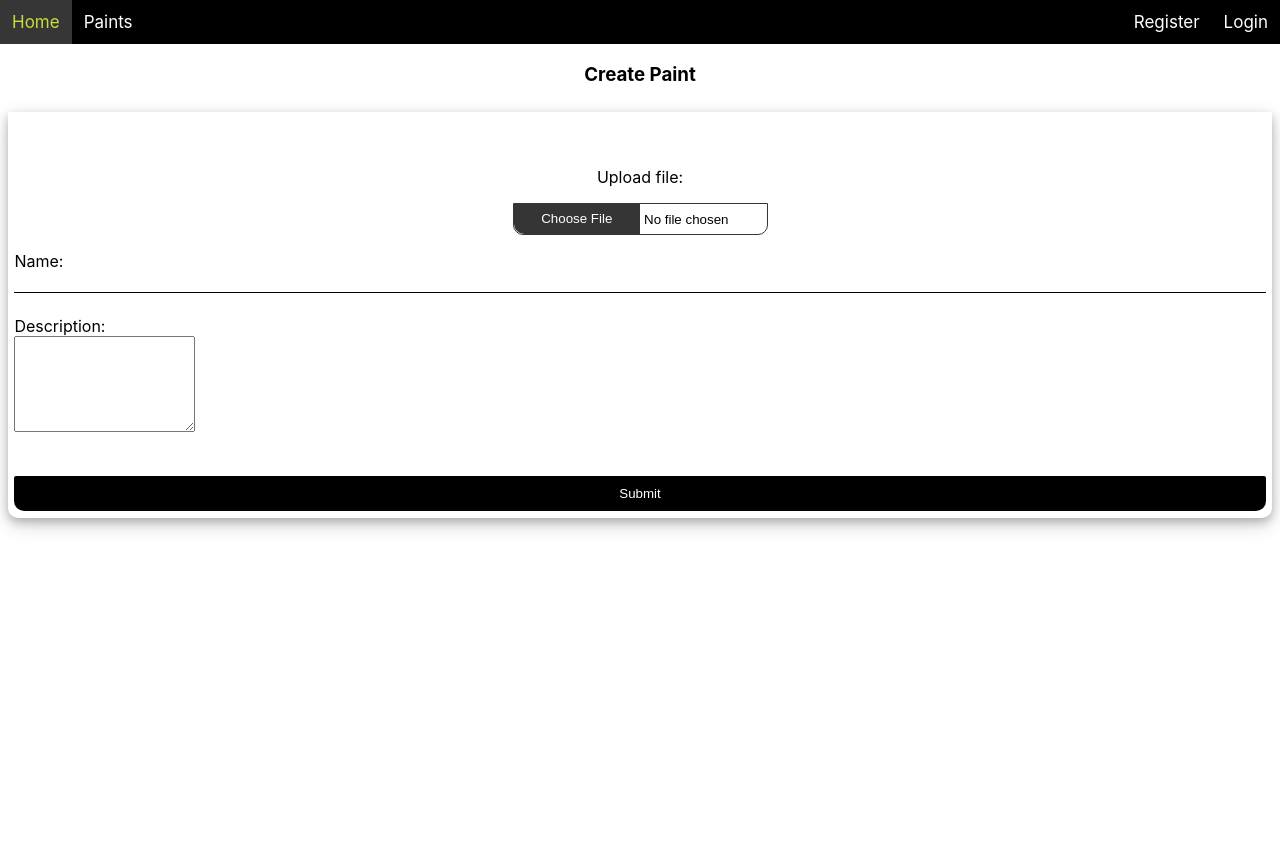
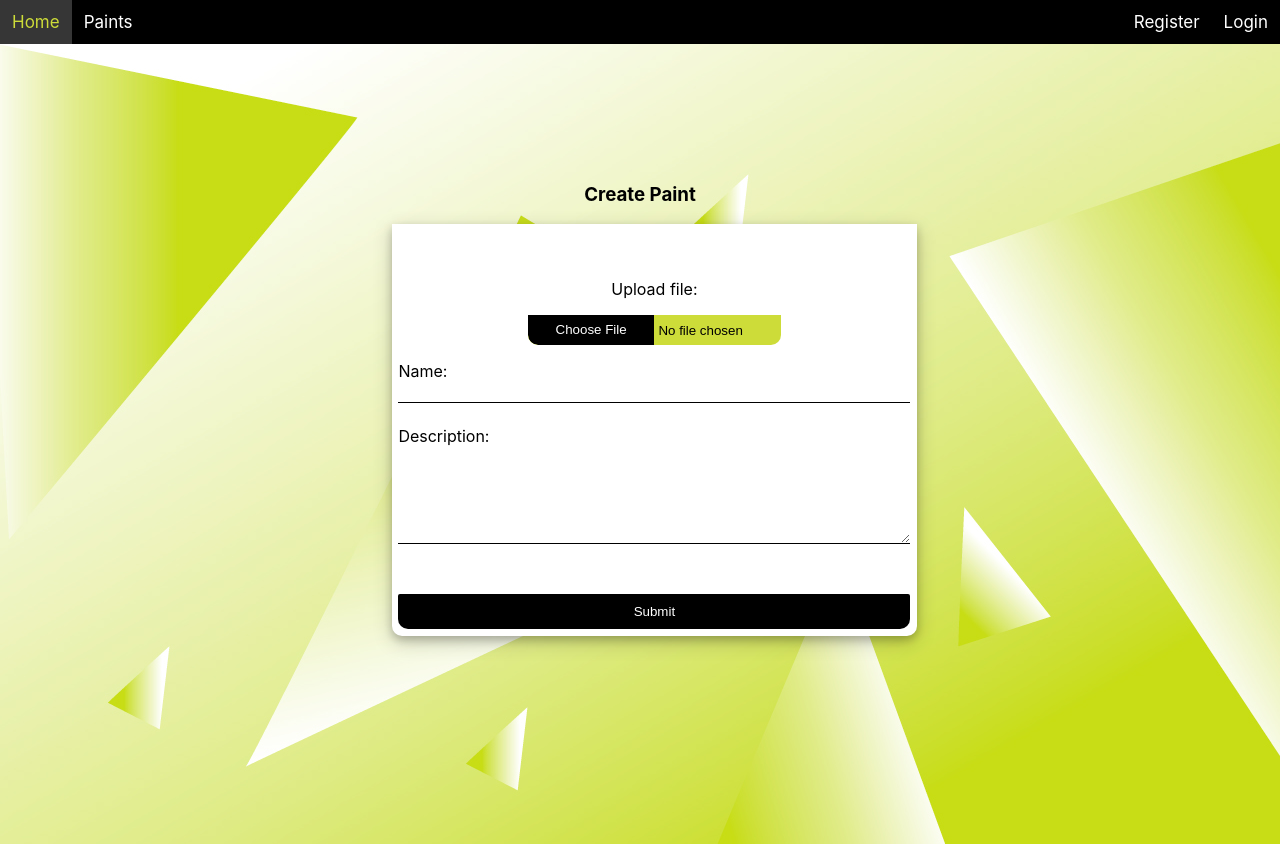
Before and after one commit to lpanova/Out-of-art, a React (Create React App) app: page /create in a window 1280 px wide. Before the commit the page ends 800 px from the top, so only its background shows below. Built offline with nearby package versions, Linux system fonts and the light colour scheme.

Commit message:
Add some form styling.

```diff
--- a/src/App.css
+++ b/src/App.css
@@ -50,7 +50,7 @@
 
 .button:hover {
   cursor: pointer;
-  background-color: 363636;
+  background-color: #363636;
   color:#cddc39;
 }
 
--- a/src/components/CreatePaint.js
+++ b/src/components/CreatePaint.js
@@ -105,12 +105,12 @@ function CreatePaint() {
 
   return (
     <div>
+      <div className="wrapper-form">
         <div>
-        <div>
-          <div>
-            <h3 className="text-center">Create Paint</h3>
+          <div className="text-center">
+            <h3>Create Paint</h3>
           </div>
-          <div className=" flex-x-center">
+
           <form className="form" onSubmit={handleSubmit}>
             <div className="flex-x-center">
               <div className="wrapper-input">
@@ -141,9 +141,8 @@ function CreatePaint() {
               rows="6"
               className="form-input"
             />
-              <input type="submit" value="Submit" className="form-button" />
+            <input type="submit" value="Submit" className="form-button " />
           </form>
-          </div>
         </div>
       </div>
     </div>
--- a/src/components/Login.js
+++ b/src/components/Login.js
@@ -40,7 +40,7 @@ function Login(props) {
               <label>Password</label>
               <input onChange={handleChange} type="text" name="password" />
             </div>
-            <input type="submit" value="Add" className="form-button" />
+            <input type="submit" value="Login" className="form-button" />
           </form>
         </div>
       </div>
--- a/src/components/Paint.js
+++ b/src/components/Paint.js
@@ -45,8 +45,14 @@ function Paint({ item, updateLike }) {
           </div>
         </article>
       </Link>
-      <button onClick={HandleClick}>{isLiked ? 'Unlike' : 'Like'}</button>
-      <div>Likes: {likesNumber}</div>
+      <div className="flex-x-center">
+        <button onClick={HandleClick} className="form-half-right-button">
+          {isLiked ? 'Unlike' : 'Like'}
+        </button>
+        <div className="form-half-left-button flex-x-center">
+          Likes: {likesNumber}
+        </div>
+      </div>
     </div>
   );
 }
--- a/src/components/Register.js
+++ b/src/components/Register.js
@@ -69,7 +69,7 @@ function Register(props) {
                   className="form-input"
                 />
               </div>
-              <input type="submit" value="Add" className="form-button" />
+              <input type="submit" value="Register" className="form-button" />
             </form>
           </div>
         </div>
--- a/src/css/Form.css
+++ b/src/css/Form.css
@@ -67,7 +67,7 @@
     margin-top:1em
   }
 
-  .form input[type="text" ]{
+  .form input[type="text" ], textarea{
     width: 100%;
     background: transparent;
     border: none;
@@ -79,7 +79,7 @@
   }
 
 
-  form input[type="text" ]:focus {
+  form input[type="text" ], textarea:focus {
     outline: none;
   }
 
@@ -102,7 +102,37 @@
     border-bottom-right-radius: 10px;
   }
 
+  .form-half-right-button {
+    width: 47%;
+    margin: 0.3em 0em 0.3em 0em;
+    background: #000;
+    color: white;
+    border: none;
+    padding: 0.3em;
+    border-bottom-right-radius: 10px;
+    border-top-left-radius: 10px;
+    margin-left: 3px;
+  }
+
+  .form-half-left-button {
+    width: 47%;
+    margin: 0.3em 0em 0.3em 0em;
+    background: #cddc39;
+    color: black;
+    border: none;
+    padding: 0.3em;
+    border-bottom-left-radius: 10px;
+    border-top-right-radius: 10px;
+    margin-left: 3px;
+  }
+
   .form-button:hover {
+    cursor: pointer;
+    background-color: #363636;
+    color:#cddc39;
+  }
+
+  .form-half-right-button:hover {
     cursor: pointer;
     background-color: #363636;
     color:#cddc39;
@@ -112,12 +142,18 @@
     outline: none;
   }
 
+  .form-half-right-button:focus {
+    outline: none;
+  }
+
+
 
 
 /* upload*/
 
    input[type="file" ] {
-    border: 1px solid #353535;
+     background-color: #cddc39;
+    color:black;
     outline: none;
     cursor: pointer;
     border-bottom-left-radius: 10px;
@@ -132,7 +168,7 @@
 
 input.formelement::-webkit-file-upload-button {
 
-  background-color: #353535;
+  background-color:black;
   color: white;
   padding: 0.5em 1em 0.5em 1em;
   border-bottom-left-radius: 10px;
@@ -143,6 +179,6 @@ input.formelement::-webkit-file-upload-button {
 }
 
 input.formelement::-webkit-file-upload-button:hover{
-  background-color: black;
+  background-color: 363636;
   color:#cddc39;
 }
```
Lines whose indentation alone changed are shown as unchanged.
